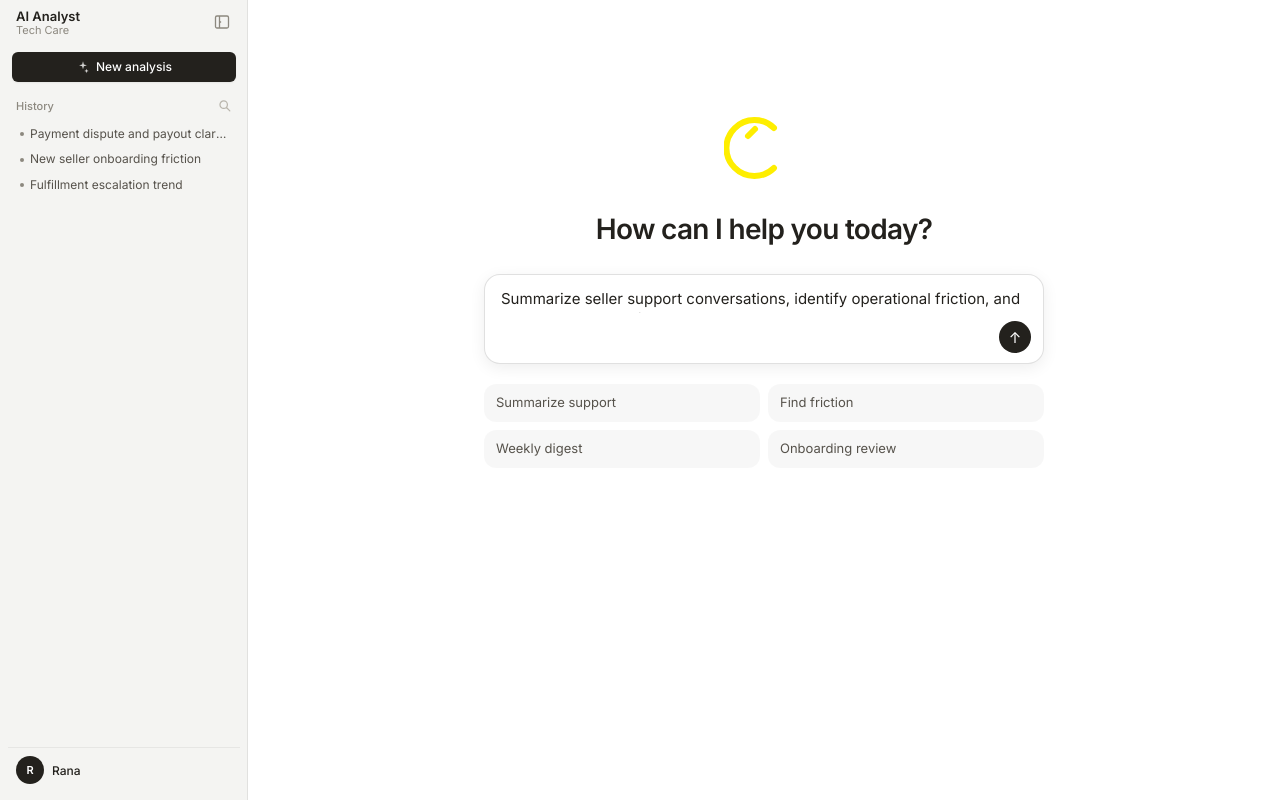
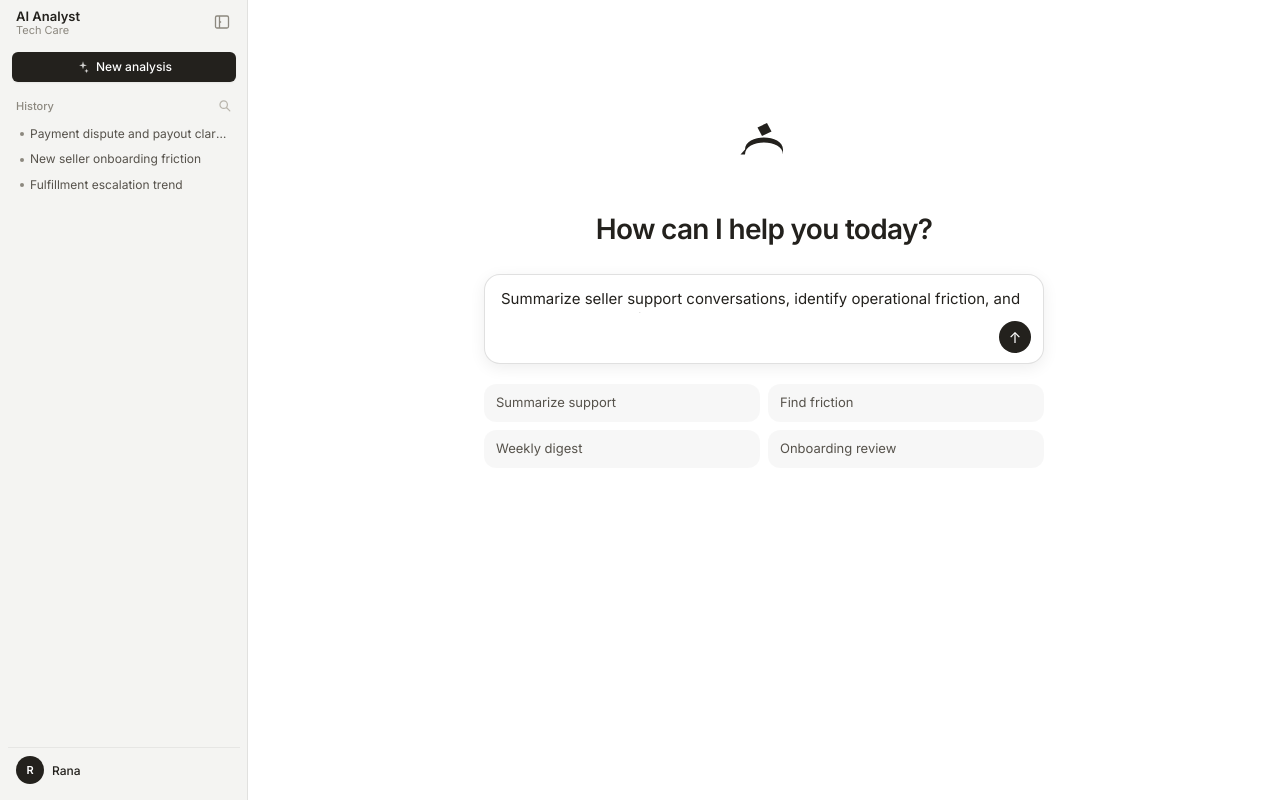
Before and after one commit to ranibrahim-creator/AI-Analyst, a React (Vite) app: page / in a window 1280 px wide. Built offline with nearby package versions, Linux system fonts and the light colour scheme.

Commit message:
Redraw idle Noon logo as authentic Arabic noon glyph with diamond dot
Co-authored-by: ranibrahim-creator <ranibrahim-creator@users.noreply.github.com>

```diff
--- a/src/components/NoonBrandLogo.jsx
+++ b/src/components/NoonBrandLogo.jsx
@@ -1,9 +1,9 @@
 import AmbientBlob from "./AmbientBlob.jsx";
 
-// Yellow stroke Noon mark → on hover morphs into a minimalist winking face.
+// Authentic Arabic noon (ن) glyph → hover reveals the winking face animation.
 export default function NoonBrandLogo({ className = "", size = "hero" }) {
   const dim = size === "hero" ? "h-[80px] w-[80px]" : "h-9 w-9";
-  const sw = size === "hero" ? 6 : 3.5;
+  const sw = size === "hero" ? 5.5 : 3.2;
   const eye = size === "hero" ? 4.5 : 2.8;
 
   return (
@@ -11,24 +11,20 @@ export default function NoonBrandLogo({ className = "", size = "hero" }) {
       {size === "hero" && <AmbientBlob mode="idle" className="absolute -inset-8 opacity-80" />}
 
       <svg viewBox="0 0 80 80" className={`relative ${dim}`} aria-hidden>
+        {/* ── Idle: official noon ن (bowl + diamond dot) ── */}
+        <g
+          className="noon-idle transition-all duration-[600ms] ease-in-out group-hover:scale-[0.9] group-hover:opacity-0"
+          fill="#23211d"
+        >
+          {/* Bowl — thick arc, flat right end, slanted left end */}
+          <path d="M 16.5 46.5 L 21 41.5 C 21 25.5, 59 25.5, 59 41.5 L 59 46.5 C 59 30.5, 21 30.5, 21 46.5 Z" />
+          {/* Dot — tilted diamond above the opening */}
+          <path d="M 33.5 19.5 L 43 15 L 47.5 23.5 L 38 28 Z" />
+        </g>
+
+        {/* ── Hover: winking face (yellow strokes) ── */}
         <g fill="none" stroke="#FEEE00" strokeLinecap="round" strokeLinejoin="round">
-          {/* ── Idle: noon glyph (arc + top tick) ── */}
-          <g className="noon-idle transition-all duration-[600ms] ease-in-out group-hover:scale-[0.88] group-hover:opacity-0">
-            <path
-              d="M50 20 A28 28 0 1 0 50 60"
-              strokeWidth={sw}
-              className="origin-[40px_40px] transition-transform duration-[600ms] ease-in-out group-hover:translate-y-[10px] group-hover:rotate-[8deg]"
-            />
-            <path
-              d="M24 28 L31 21"
-              strokeWidth={sw}
-              className="origin-[27px_24px] transition-transform duration-[600ms] ease-in-out group-hover:translate-x-[1px] group-hover:translate-y-[6px] group-hover:rotate-[12deg]"
-            />
-          </g>
-
-          {/* ── Hover: winking face (same yellow line weight) ── */}
           <g className="noon-face opacity-0 transition-opacity duration-[600ms] ease-in-out group-hover:opacity-100">
-            {/* Left eye */}
             <path
               d="M27 33 V39"
               strokeWidth={eye}
@@ -36,7 +32,6 @@ export default function NoonBrandLogo({ className = "", size = "hero" }) {
               className="noon-eye-draw"
               style={{ animationDelay: "80ms" }}
             />
-            {/* Winking right eye */}
             <path
               d="M44 34 Q50 38 56 34"
               strokeWidth={eye}
@@ -44,10 +39,9 @@ export default function NoonBrandLogo({ className = "", size = "hero" }) {
               className="noon-eye-draw"
               style={{ animationDelay: "160ms" }}
             />
-            {/* Smile — arc settles into mouth */}
             <path
               d="M22 51 Q40 63 58 51"
-              strokeWidth={sw - 0.5}
+              strokeWidth={sw}
               pathLength="1"
               className="noon-smile-draw"
             />
```
